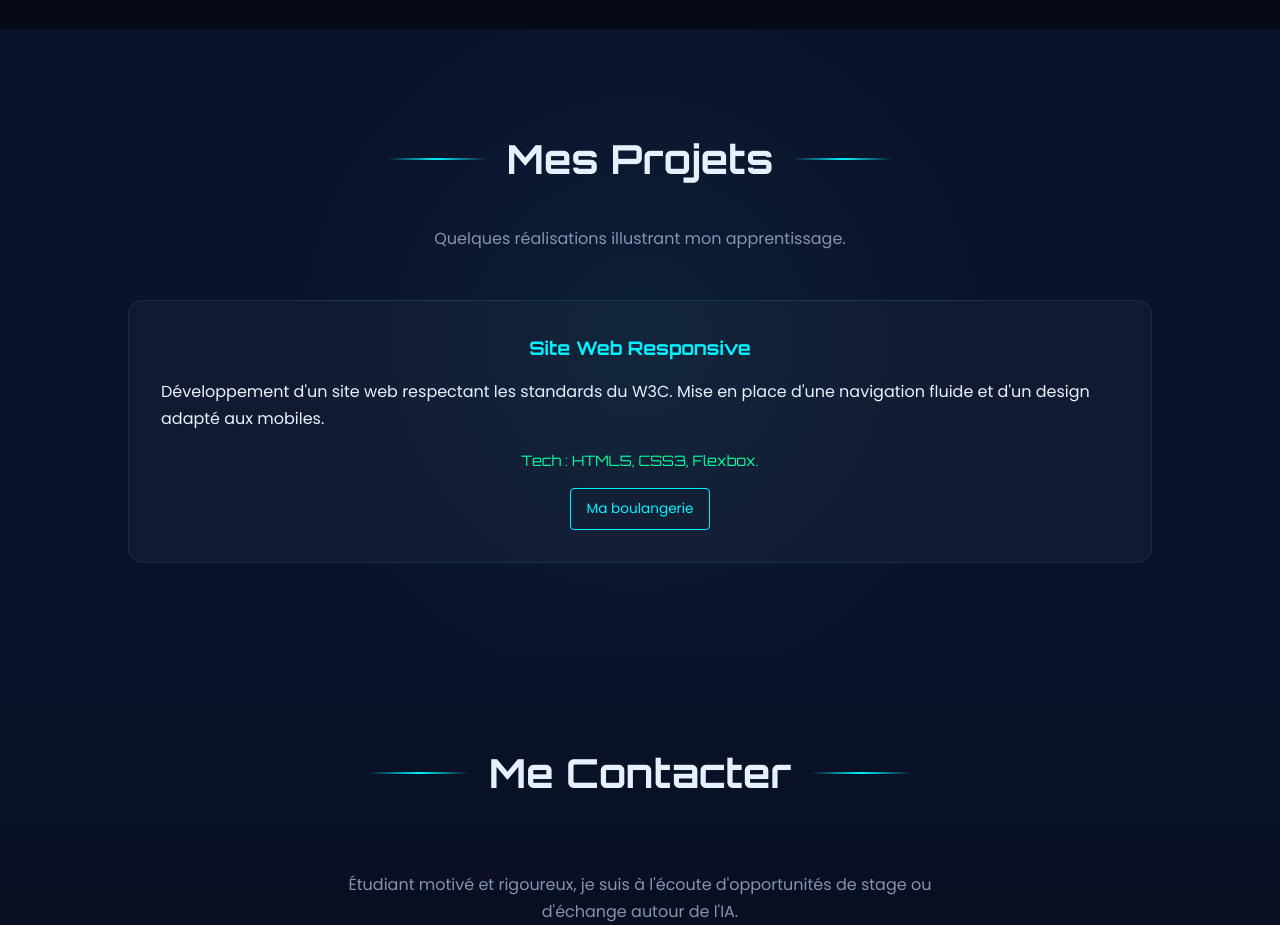
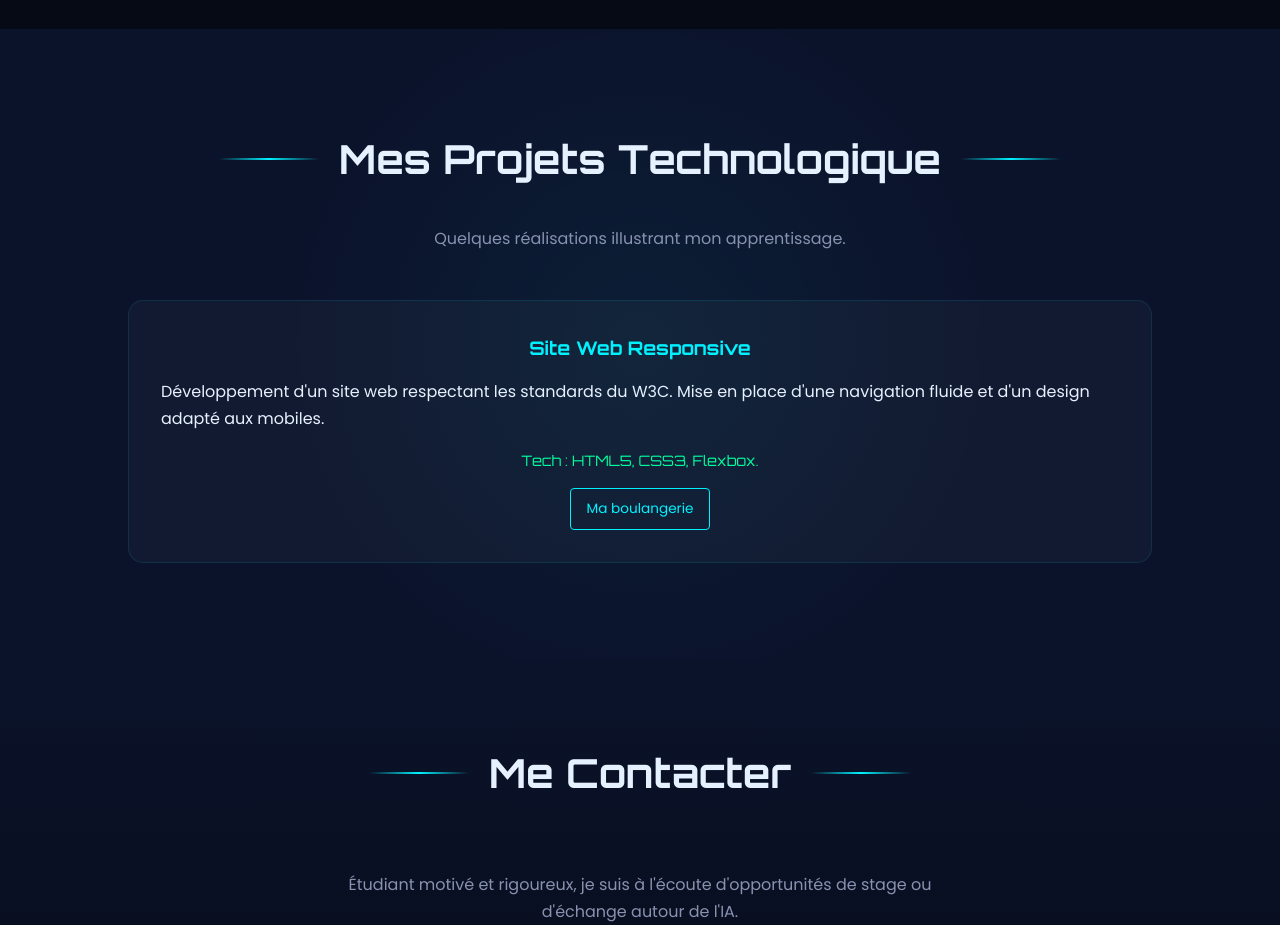
Before and after one commit to MoussaVSB/MonPortfolio, a plain HTML site: page index.html in a window 1280 px wide. Shown: the part 6540-7465 px from the top of the page. Drawn offline with Linux system fonts and the light colour scheme; grey boxes are pictures that could not be loaded.

Commit message:
UPD:MonProjetsTech

```diff
--- a/index.html
+++ b/index.html
@@ -220,7 +220,7 @@
             </section>
 
             <section id="projects" class="container-alt">
-                <h2 class="section-title">Mes Projets</h2>
+                <h2 class="section-title">Mes Projets Technologique</h2>
                 <p class="intro-text">Quelques réalisations illustrant mon apprentissage.</p>
                 <div class="projects-grid">
                     <div class="project-card">
```
